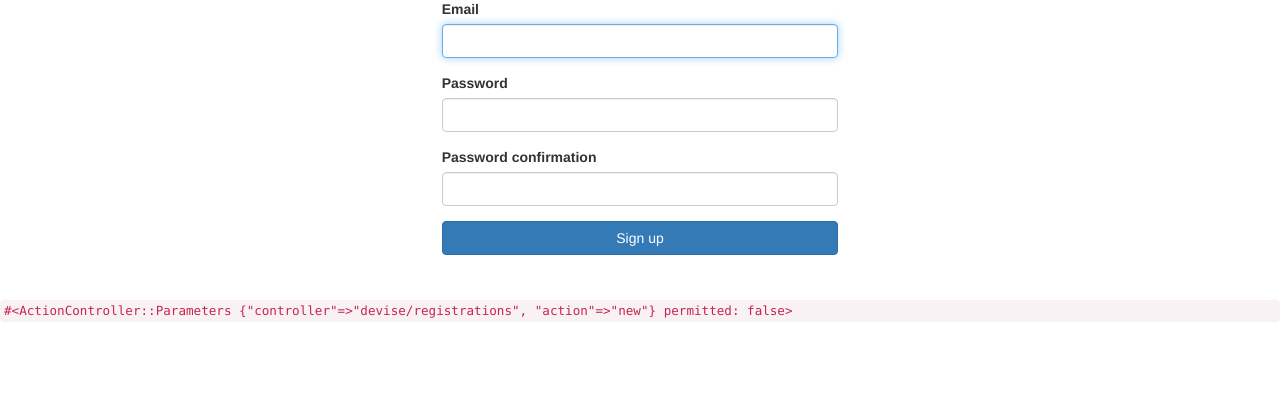
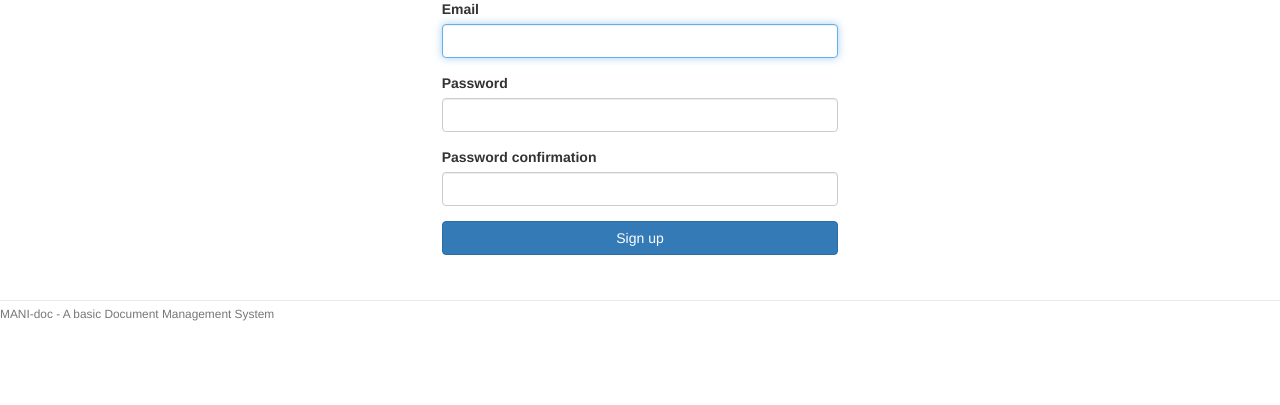
Before and after one commit to PopescuGheorghe/doc-matrix, a Rails app: the page made by app/views/layouts/_footer.html.erb in a window 1280 px wide. Shown: the part 151-556 px from the top of the page. Run offline with Rails 7, Linux system fonts and the light colour scheme; style sheets or scripts are compiled from the project's sources; some libraries are stand-ins or nearby versions.

Commit message:
addded a footer partial

```diff
--- a/app/assets/stylesheets/custom.css.scss
+++ b/app/assets/stylesheets/custom.css.scss
@@ -145,3 +145,34 @@ input {
 .space{
   margin-top: 20px;
 }
+
+/* footer */
+
+footer {
+  margin-top: 45px;
+  padding-top: 5px;
+  border-top: 1px solid #eaeaea;
+  color: #777;
+}
+
+footer a {
+  color: #555;
+}
+
+footer a:hover {
+  color: #222;
+}
+
+footer small {
+  float: left;
+}
+
+footer ul {
+  float: right;
+  list-style: none;
+}
+
+footer ul li {
+  float: left;
+  margin-left: 15px;
+}
--- a/app/views/documents/show.html.erb
+++ b/app/views/documents/show.html.erb
@@ -1,4 +1,3 @@
-<p id="notice"><%= notice %></p>
 <div class="container-fluid">
 	<div class="row">
 		<div class="col-md-8 col-md-offset-2">
--- /dev/null
+++ b/app/views/layouts/_footer.html.erb
@@ -0,0 +1,7 @@
+<footer class="footer">
+  <small>
+    MANI-doc - A basic Document Management System
+  </small>
+  <nav>
+  </nav>
+</footer>
--- a/app/views/layouts/application.html.erb
+++ b/app/views/layouts/application.html.erb
@@ -10,7 +10,8 @@
 		<%= render 'layouts/header' %>
 		<%= flash_messages %>
 		<%= yield %>
-		<%= debug(params) if Rails.env.development? %>
+		<%= render 'layouts/footer' %>
+
 	</div>
 </body>
 </html>
```
